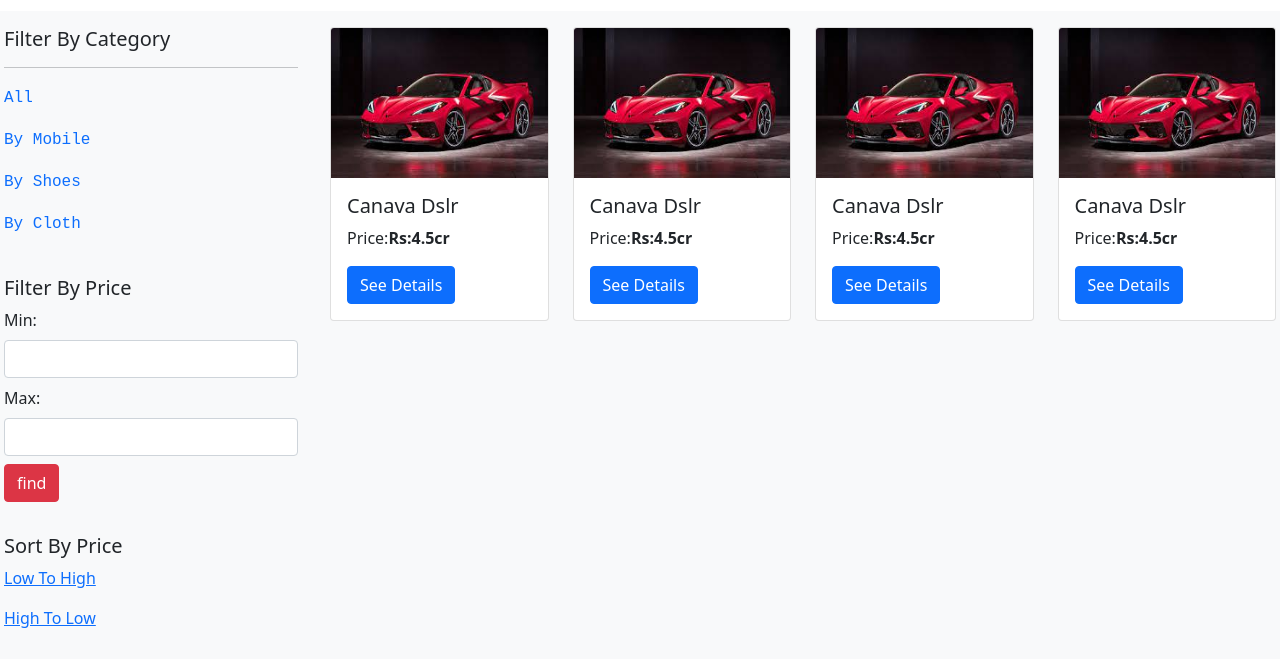
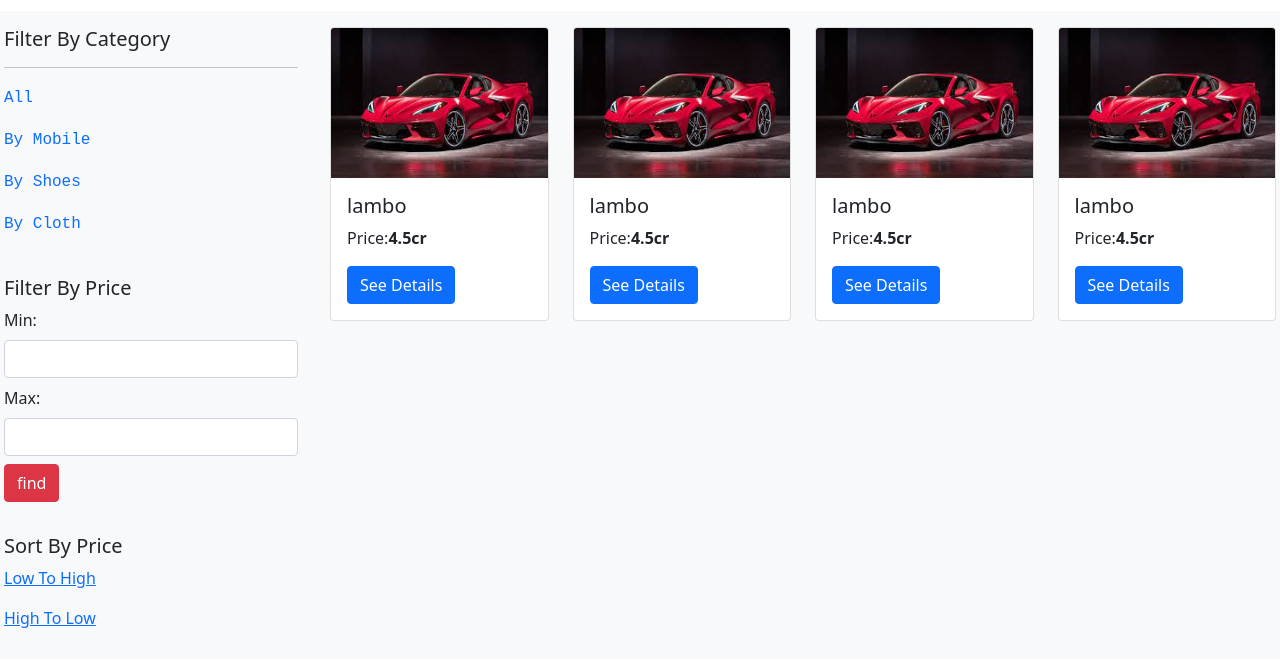
Before and after one commit to vaibhavkharalkar/ISB416, a plain HTML site: page index.html in a window 1280 px wide. Shown: the part 77-736 px from the top of the page. Drawn offline with nearby package versions, Linux system fonts and the light colour scheme.

Commit message:
Update index.html

```diff
--- a/index.html
+++ b/index.html
@@ -97,8 +97,8 @@
             <div class="card" style="width: 100%;">
               <img src="static/images/product car.jpeg" class="card-img-top" alt="..." height="150px">
               <div class="card-body">
-                <h5 class="card-title">Canava Dslr</h5>
-                <p class="card-text">Price:<b>Rs:4.5cr</b></p>
+                <h5 class="card-title">lambo</h5>
+                <p class="card-text">Price:<b>4.5cr</b></p>
                 <a href="product_detail.html" class="btn btn-primary">See Details</a>
               </div>
             </div>
@@ -107,8 +107,8 @@
                <div class="card" style="width: 100%;">
               <img src="static/images/product car.jpeg" class="card-img-top" alt="..." height="150px">
               <div class="card-body">
-                <h5 class="card-title">Canava Dslr</h5>
-                <p class="card-text">Price:<b>Rs:4.5cr</b></p>
+                <h5 class="card-title">lambo</h5>
+                <p class="card-text">Price:<b>4.5cr</b></p>
                 <a href="product_detail.html" class="btn btn-primary">See Details</a>
               </div>
             </div>
@@ -117,8 +117,8 @@
               <div class="card" style="width: 100%;">
               <img src="static/images/product car.jpeg" class="card-img-top" alt="..." height="150px">
               <div class="card-body">
-                <h5 class="card-title">Canava Dslr</h5>
-                <p class="card-text">Price:<b>Rs:4.5cr</b></p>
+                <h5 class="card-title">lambo</h5>
+                <p class="card-text">Price:<b>4.5cr</b></p>
                 <a href="product_detail.html" class="btn btn-primary">See Details</a>
               </div>
             </div>
@@ -127,8 +127,8 @@
                <div class="card" style="width: 100%;">
               <img src="static/images/product car.jpeg" class="card-img-top" alt="..." height="150px">
               <div class="card-body">
-                <h5 class="card-title">Canava Dslr</h5>
-                <p class="card-text">Price:<b>Rs:4.5cr</b></p>
+                <h5 class="card-title">lambo</h5>
+                <p class="card-text">Price:<b>4.5cr</b></p>
                 <a href="product_detail.html" class="btn btn-primary">See Details</a>
               </div>
             </div>
```
